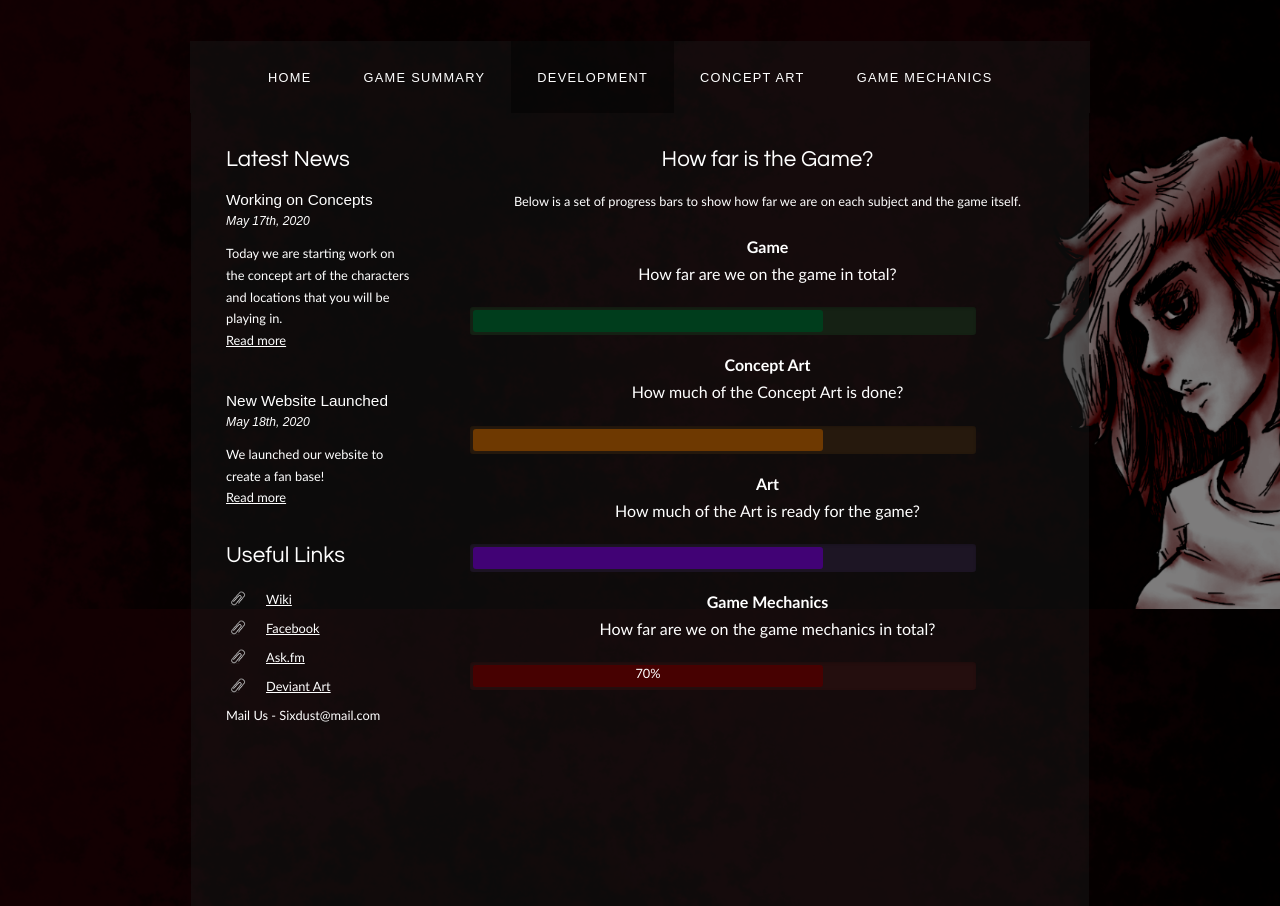
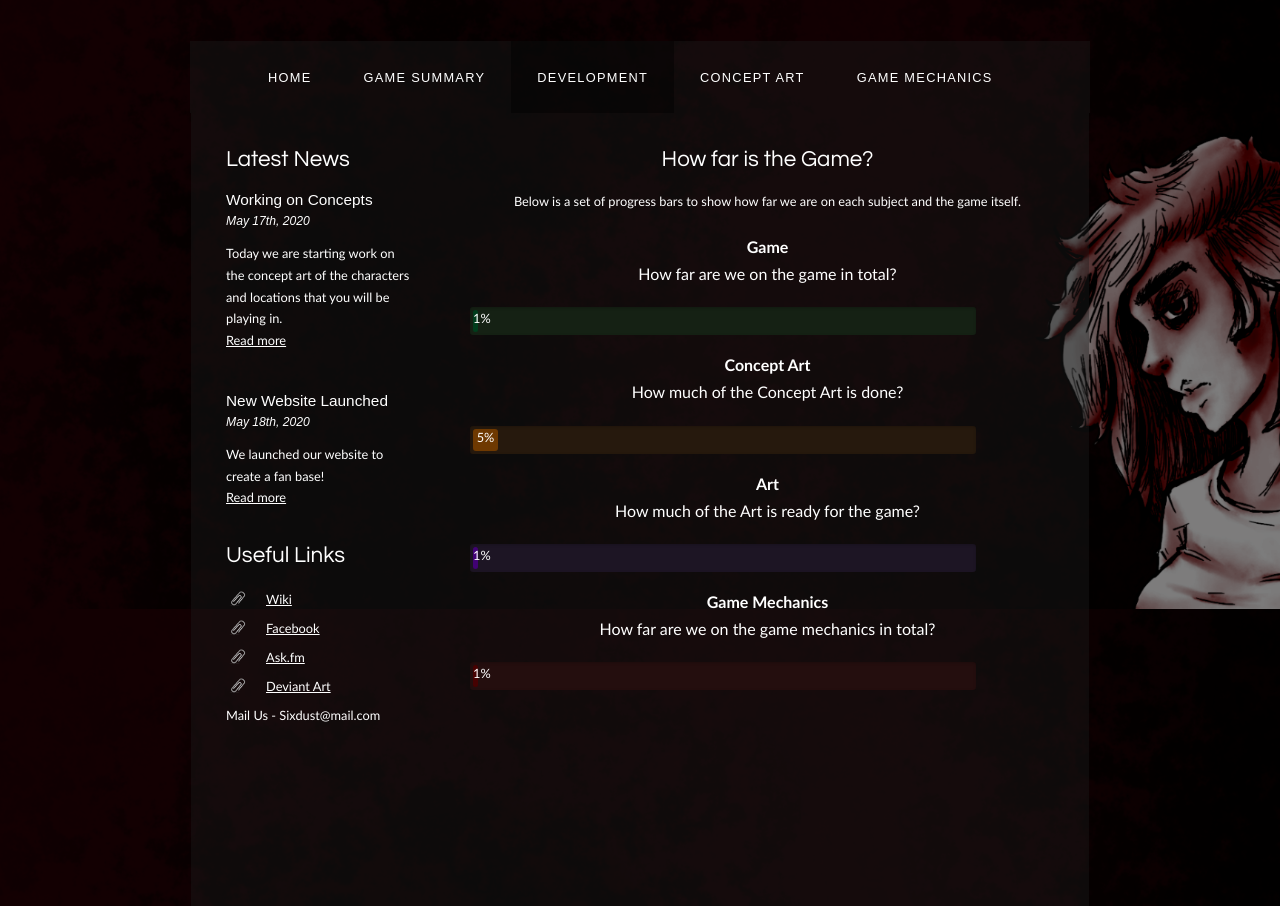
Before and after one commit to NotTheOwner/Sixdust, a plain HTML site: page Development.html in a window 1280 px wide. Shown: the part 191-1097 px from the top of the page. Drawn offline with Linux system fonts and the light colour scheme; grey boxes are pictures that could not be loaded.

Commit message:
Update Development.html

```diff
--- a/Development.html
+++ b/Development.html
@@ -96,7 +96,7 @@
 	<body>
 		<div class="wrapper1">
 			<div class="progress-bar1">
-				<span class="progress-bar-fill1" style="width: 70%;"></span>
+				<span class="progress-bar-fill1" style="width: 1%;"><center>1%</center></span>
 			</div>
 		</div>
 		<br><center>
@@ -130,7 +130,7 @@
 	<body>
 		<div class="wrapper2">
 			<div class="progress-bar2">
-				<span class="progress-bar-fill2" style="width: 70%;"></span>
+				<span class="progress-bar-fill2" style="width: 5%;"><center>5%</center></span>
 			</div>
 		</div>
 		<br>  <center>
@@ -164,7 +164,7 @@
 	<body>
 		<div class="wrapper3">
 			<div class="progress-bar3">
-				<span class="progress-bar-fill3" style="width: 70%;"></span>
+				<span class="progress-bar-fill3" style="width: 1%;"><center>1%</center></span>
 			</div>
 		</div>
 		  <br>  <center>
@@ -198,7 +198,7 @@
 	<body>
 		<div class="wrapper4">
 			<div class="progress-bar4">
-				<span class="progress-bar-fill4" style="width: 70%;"> <center>70%</center></span>
+				<span class="progress-bar-fill4" style="width: 1%;"> <center>1%</center></span>
 			</div>
 		</div>
 
```
